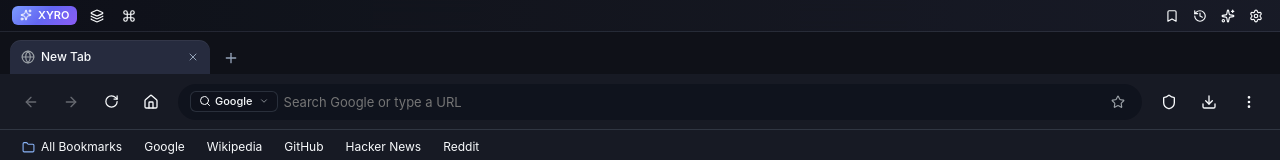
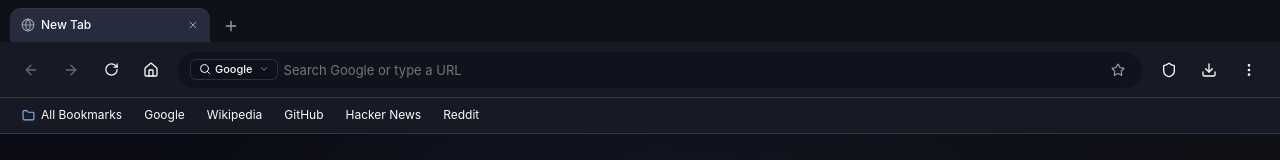
Before and after one commit to mostakimadibbd/XyroBrowse, a React (Vite) app: page / in a window 1280 px wide. Shown: the top 160 px of the page. Built offline with nearby package versions, Linux system fonts and the light colour scheme.

Commit message:
fix: remove redundant top bar causing double layout

```diff
--- a/src/App.tsx
+++ b/src/App.tsx
@@ -828,87 +828,6 @@ export default function App() {
 
   return (
     <div className="chrome-browser-shell">
-      {/* Futuristic Top Bar with Controls */}
-      {!isMobile && (
-        <div style={{
-          display: 'flex',
-          alignItems: 'center',
-          justifyContent: 'space-between',
-          padding: '4px 12px',
-          background: 'linear-gradient(90deg, rgba(15, 17, 25, 0.95) 0%, rgba(25, 28, 40, 0.9) 100%)',
-          borderBottom: '1px solid var(--chrome-glass-border)',
-          height: '32px',
-          backdropFilter: 'blur(20px)',
-        }}>
-          <div style={{ display: 'flex', alignItems: 'center', gap: '8px' }}>
-            <div style={{
-              display: 'flex',
-              alignItems: 'center',
-              gap: '6px',
-              padding: '2px 8px',
-              background: 'var(--chrome-gradient-accent)',
-              borderRadius: '6px',
-              color: 'white',
-              fontSize: '11px',
-              fontWeight: '600',
-            }}>
-              <Sparkles size={12} />
-              <span>XYRO</span>
-            </div>
-            <button
-              className="chrome-btn-icon"
-              style={{ width: '24px', height: '24px' }}
-              onClick={toggleVerticalTabs}
-              title={useVerticalTabs ? 'Horizontal Tabs' : 'Vertical Tabs'}
-            >
-              {useVerticalTabs ? <Sidebar size={14} /> : <Layers size={14} />}
-            </button>
-            <button
-              className="chrome-btn-icon"
-              style={{ width: '24px', height: '24px' }}
-              onClick={() => setShowCommandPalette(true)}
-              title="Command Palette (⌘+K)"
-            >
-              <Command size={14} />
-            </button>
-          </div>
-          <div style={{ display: 'flex', alignItems: 'center', gap: '4px' }}>
-            <button
-              className="chrome-btn-icon"
-              style={{ width: '24px', height: '24px' }}
-              onClick={() => toggleSidePanel('bookmarks')}
-              title="Bookmarks"
-            >
-              <Bookmark size={14} />
-            </button>
-            <button
-              className="chrome-btn-icon"
-              style={{ width: '24px', height: '24px' }}
-              onClick={() => toggleSidePanel('history')}
-              title="History"
-            >
-              <History size={14} />
-            </button>
-            <button
-              className="chrome-btn-icon"
-              style={{ width: '24px', height: '24px' }}
-              onClick={() => toggleSidePanel('ai')}
-              title="AI Assistant"
-            >
-              <Sparkles size={14} />
-            </button>
-            <button
-              className="chrome-btn-icon"
-              style={{ width: '24px', height: '24px' }}
-              onClick={() => navigate('chrome://settings')}
-              title="Settings"
-            >
-              <Settings size={14} />
-            </button>
-          </div>
-        </div>
-      )}
-
       {/* Layout Container */}
       <div style={{ display: 'flex', flex: 1, overflow: 'hidden' }}>
         {/* Vertical Tabs Sidebar */}
```
